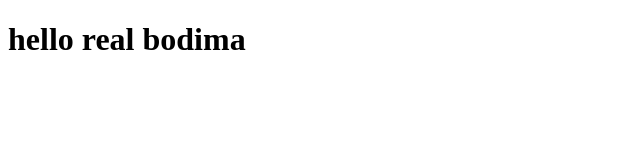
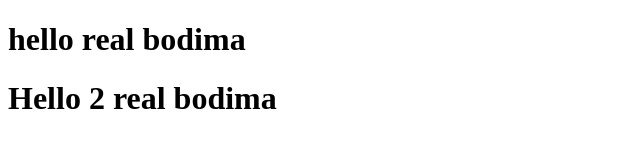
Before and after one commit to LakshanKavindu/real, a plain HTML site: page index.html in a window 1280 px wide. Shown: the whole page, without its empty margins (0-640 px from the left). Drawn offline with Linux system fonts and the light colour scheme.

Commit message:
second commit

```diff
--- a/index.html
+++ b/index.html
@@ -7,5 +7,6 @@
 </head>
 <body>
     <h1>hello real bodima</h1>
+    <h1>Hello 2 real bodima</h1>
 </body>
 </html>
```
